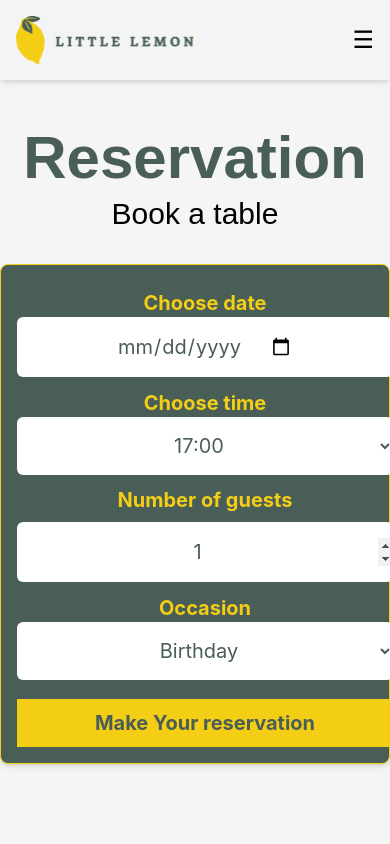
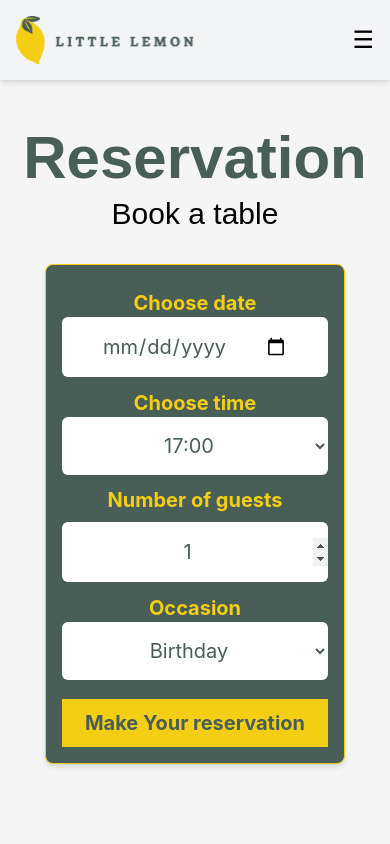
Before and after one commit to alejandrodidonato/little-lemon, a React (Create React App) app: page /booking in a window 390 px wide. Shown: the top 844 px of the page. Built offline with nearby package versions, Linux system fonts and the light colour scheme; a web font is replaced by a local one.

Commit message:
Componente Formulario - Manejo de estados

```diff
--- a/src/components/BookingForm.jsx
+++ b/src/components/BookingForm.jsx
@@ -1,35 +1,54 @@
+import { useState } from "react";
+
+const BookingForm = ({ availableTimes, dispatch }) => {
+
+    const [date, setDate] = useState("");
+    const [time, setTime] = useState("17:00");
+    const [guests, setGuests] = useState(1);
+    const [occasion, setOccasion] = useState("Birthday");
+
+    const handleDateChange = (e) => {
+        const selectedDate = e.target.value;
+        setDate(selectedDate);
+
+        dispatch({ type: "UPDATE_TIMES", payload: selectedDate });
+    };
+
+    const handleSubmit = (e) => {
+        e.preventDefault();
+        console.log("Form submitted with the following data:");
+        console.log({ date, time, guests, occasion });
+    }
 
 
-const BookingForm = () => {
     return (
         <>
             <section className="py-32 md:py-12">
                 <h1 className="text-6xl md:text-8xl mb-2 text-[#495E57] font-bold text-center">Reservation</h1>
                 <h3 className="text-3xl md:text-4xl text-center">Book a table</h3>
 
-                <form className="grid max-w-[400px] mx-auto mt-8 p-4 text-center shadow-md rounded-lg min-h-[500px] border-1 border-[#F4CE14] text-white bg-[#495E57]">
+                <form onSubmit={handleSubmit} className="grid max-w-[300px] md:max-w-[400px] mx-auto mt-8 p-4 text-center shadow-md rounded-lg min-h-[500px] border-1 border-[#F4CE14] text-white bg-[#495E57]">
                     <div>
                         <label htmlFor="res-date" className="text-[#F4CE14] block font-bold pt-2 text-xl">Choose date</label>
-                        <input type="date" id="res-date" className="text-xl py-4 w-full text-[#495E57] rounded-md bg-white text-center px-[100px]" />
+                        <input type="date" value={date} onChange={handleDateChange} id="res-date" className="text-xl py-4 w-full text-[#495E57] rounded-md bg-white text-center px-[40px] md:px-[100px]" />
                     </div>
                     <div>
                         <label htmlFor="res-time" className="text-[#F4CE14] block font-bold pt-2 text-xl">Choose time</label>
-                        <select id="res-time" className="text-xl text-center py-4 w-full text-[#495E57] rounded-md">
-                            <option>17:00</option>
-                            <option>18:00</option>
-                            <option>19:00</option>
-                            <option>20:00</option>
-                            <option>21:00</option>
-                            <option>22:00</option>
+                        <select id="res-time" value={time} onChange={(e) => setTime(e.target.value)}  className="text-xl text-center py-4 w-full text-[#495E57] rounded-md">
+                        {availableTimes.map((timeOption, index) => (
+                            <option key={index} value={timeOption}>
+                            {timeOption}
+                            </option>
+                        ))}
                         </select>
                     </div>
                     <div>
                         <label htmlFor="guests" className="text-[#F4CE14] block font-bold py-2 text-xl">Number of guests</label>
-                        <input type="number" placeholder="1" min="1" max="10" id="guests" className="text-center appearance text-xl text-[#495E57] bg-white rounded-md w-full py-4" />
+                        <input type="number" placeholder="1" min="1" max="10" id="guests" value={guests} onChange={(e) => setGuests(e.target.value)} className="text-center appearance text-xl text-[#495E57] bg-white rounded-md w-full py-4" />
                     </div>
                     <div>
                         <label htmlFor="occasion" className="text-[#F4CE14] block font-bold pt-2 text-xl">Occasion</label>
-                        <select id="occasion" className="text-xl text-center py-4 w-full rounded-md text-[#495E57] mb-4">
+                        <select id="occasion" value={occasion} onChange={(e) => setOccasion(e.target.value)} className="text-xl text-center py-4 w-full rounded-md text-[#495E57] mb-4">
                             <option>Birthday</option>
                             <option>Anniversary</option>
                         </select>
--- a/src/components/BookingPage.jsx
+++ b/src/components/BookingPage.jsx
@@ -1,12 +1,29 @@
-import BookingForm from "./BookingForm"
+import { useReducer } from "react";
+import BookingForm from "./BookingForm";
+
+const initializeTimes = () => {
+    return ["17:00", "18:00", "19:00", "20:00", "21:00", "22:00"];
+};
+
+const updateTimes = (state, action) => {
+    switch (action.type) {
+        case "UPDATE_TIMES":
+            return initializeTimes();
+        default:
+            return state;
+    }
+};
+
+const BookingPage = () => {
 
 
-const BookingPage = () => {
+    const [availableTimes, dispatch] = useReducer(updateTimes, [], initializeTimes);
+
     return (
-        <>
-            <BookingForm />
-        </>
-    )
-}
+        <div>
+            <BookingForm availableTimes={availableTimes} dispatch={dispatch} />
+        </div>
+    );
+};
 
-export default BookingPage
+export default BookingPage;
```
